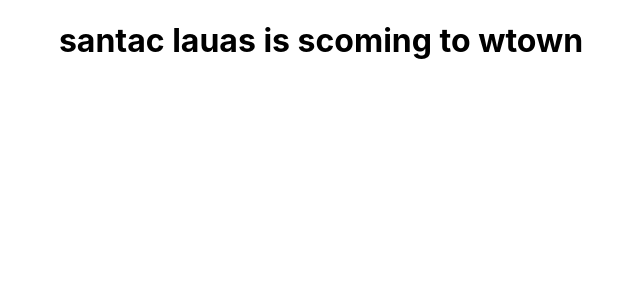
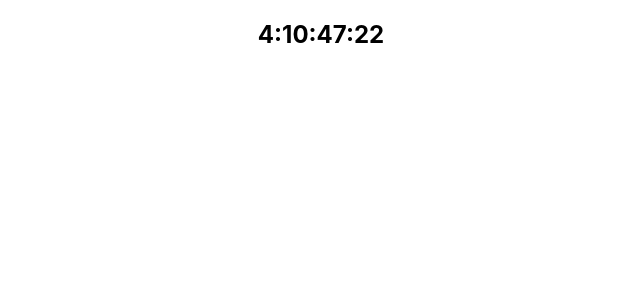
Before and after one commit to MirkusX/countdowntochristmas, a React (Create React App) app: page / in a window 1280 px wide. Shown: the top 300 px of the page, without its empty margins (319-959 px from the left). Built offline with nearby package versions, Linux system fonts and the light colour scheme.

Commit message:
functional timer added

```diff
--- a/package.json
+++ b/package.json
@@ -9,6 +9,7 @@
     "react": "^18.2.0",
     "react-dom": "^18.2.0",
     "react-scripts": "5.0.1",
+    "styled-components": "^5.3.6",
     "web-vitals": "^2.1.4"
   },
   "scripts": {
--- a/src/App.js
+++ b/src/App.js
@@ -1,10 +1,11 @@
 import logo from "./logo.svg";
 import "./App.css";
+import { Frontpage } from "./Pages/Frontpage";
 
 function App() {
   return (
     <div className="App">
-      <h1>santac lauas is scoming to wtown</h1>
+      <Frontpage />
     </div>
   );
 }
--- /dev/null
+++ b/src/Pages/Frontpage.js
@@ -0,0 +1,24 @@
+import { useState } from "react";
+
+export const Frontpage = () => {
+  const [date, setDate] = useState("");
+  const cwismas = new Date("24 Dec, 2022 00:00:00").getTime();
+
+  const cunter = setInterval(() => {
+    const today = new Date().getTime();
+    const between = cwismas - today;
+    const days = Math.floor(between / (1000 * 60 * 60 * 24));
+    const hours = Math.floor(
+      (between % (1000 * 60 * 60 * 24)) / (1000 * 60 * 60)
+    );
+    const minutes = Math.floor((between % (1000 * 60 * 60)) / (1000 * 60));
+    const seconds = Math.floor((between % (1000 * 60)) / 1000);
+
+    setDate(`${days}:${hours}:${minutes}:${seconds}`);
+  }, 1000);
+  return (
+    <section>
+      <h1>{date}</h1>
+    </section>
+  );
+};
```
Also changed, not shown: 1 other file (tests, documents, lock files or other folders).
